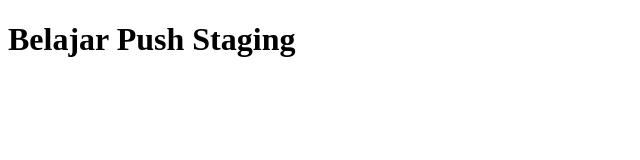
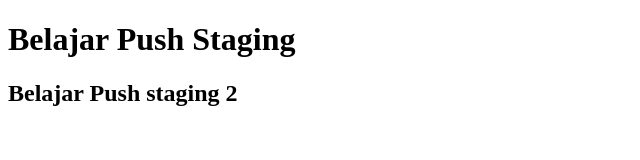
Before and after one commit to Dandavanda/Belajar-Niomic, a plain HTML site: page header.html in a window 1280 px wide. Shown: the whole page, without its empty margins (0-640 px from the left). Drawn offline with Linux system fonts and the light colour scheme.

Commit message:
Add Element h2

```diff
--- a/header.html
+++ b/header.html
@@ -5,5 +5,6 @@
   </head>
   <body>
     <h1>Belajar Push Staging</h1>
+    <h2>Belajar Push staging 2</h2>
   </body>
 </html>
```
